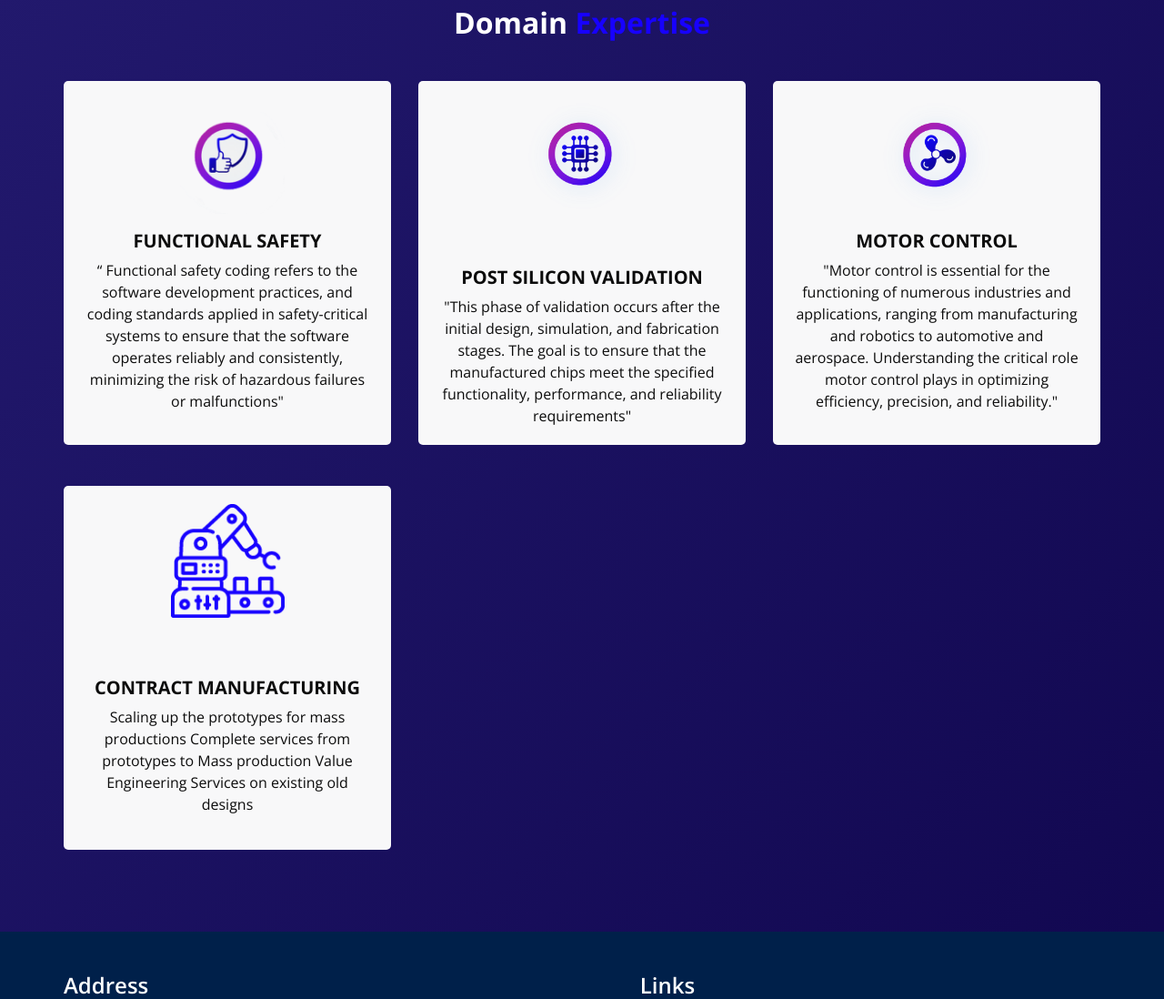
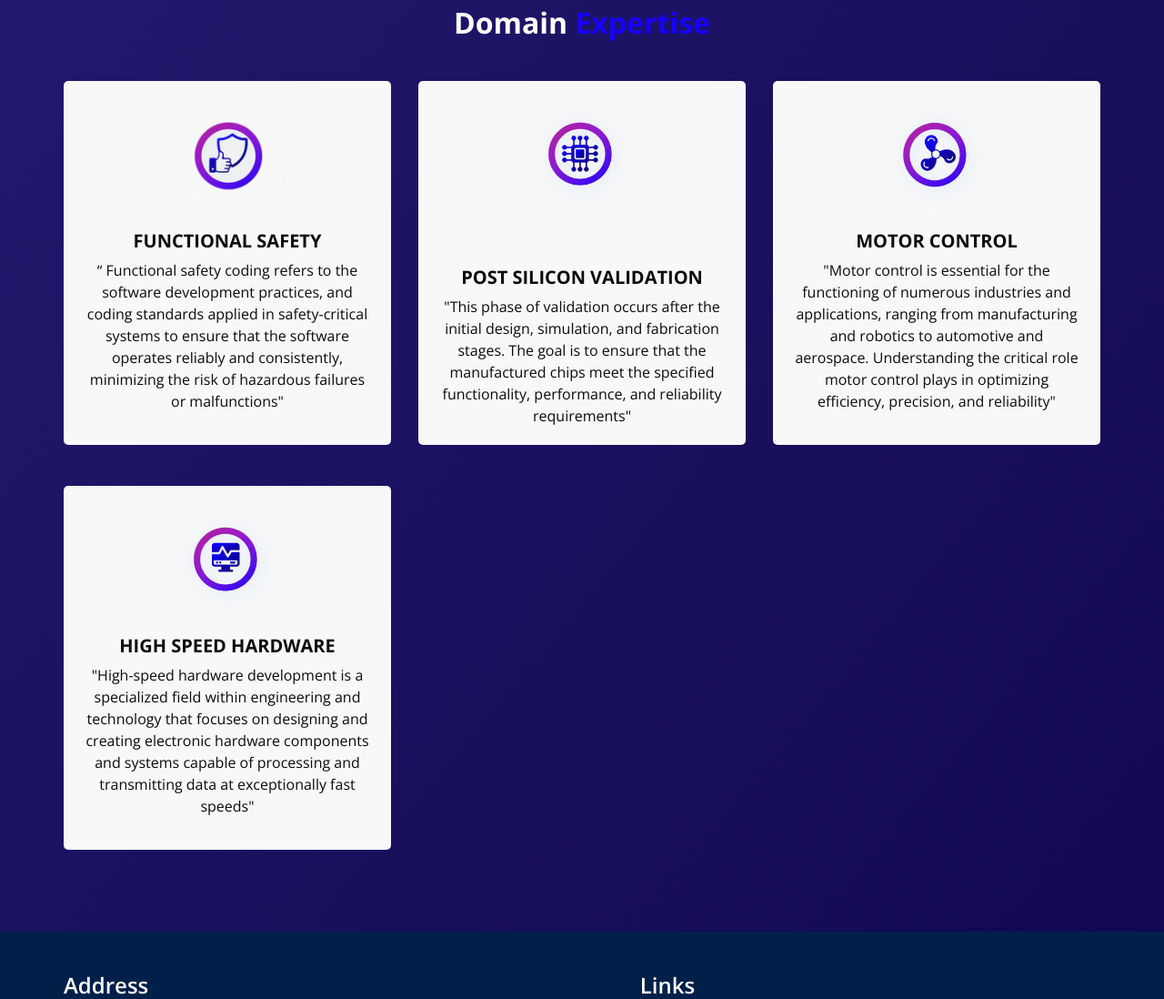
Before and after one commit to toneyabraham08/ea_web, a plain HTML site: page service.html in a window 1280 px wide. Shown: the part 189-1287 px from the top of the page at 91% size. Drawn offline with nearby package versions, Linux system fonts and the light colour scheme; some packages are replaced by stand-ins of ours.

Commit message:
fixed the scrollbar

```diff
--- a/css/style.css
+++ b/css/style.css
@@ -430,6 +430,10 @@ a:focus {
   border-radius: 5px;
   height: 50vh;
   overflow: auto;
+}
+
+.service_section .box::-webkit-scrollbar {
+  display: none;
 }
 
 .service_section .box .img-box {
--- a/service.html
+++ b/service.html
@@ -165,9 +165,10 @@
                     MOTOR CONTROL
                   </h5>
                   <p>
-                    "Motor control is essential for the functioning of numerous industries and applications, ranging from
+                    "Motor control is essential for the functioning of numerous industries and applications, ranging
+                    from
                     manufacturing and robotics to automotive and aerospace. Understanding the critical role motor
-                    control plays in optimizing efficiency, precision, and reliability."
+                    control plays in optimizing efficiency, precision, and reliability"
 
                   </p>
                   <!-- <a href="">
@@ -179,15 +180,16 @@
             <div class="col-md-4 ">
               <div class="box ">
                 <div class="img-cusbox">
-                  <img src="icons/manufac.png" alt="">
+                  <img src="icons/hsh.png" alt="">
                 </div>
                 <div class="detail-box">
                   <h5>
-                    CONTRACT MANUFACTURING
+                    HIGH SPEED HARDWARE
                   </h5>
                   <p>
-                    Scaling up the prototypes for mass productions Complete services from prototypes to Mass production
-                    Value Engineering Services on existing old designs
+                    "High-speed hardware development is a specialized field within engineering and technology that
+                    focuses on designing and creating electronic hardware components and systems capable of processing
+                    and transmitting data at exceptionally fast speeds"
                   </p>
                   <!-- <a href="">
                     Read More
```
